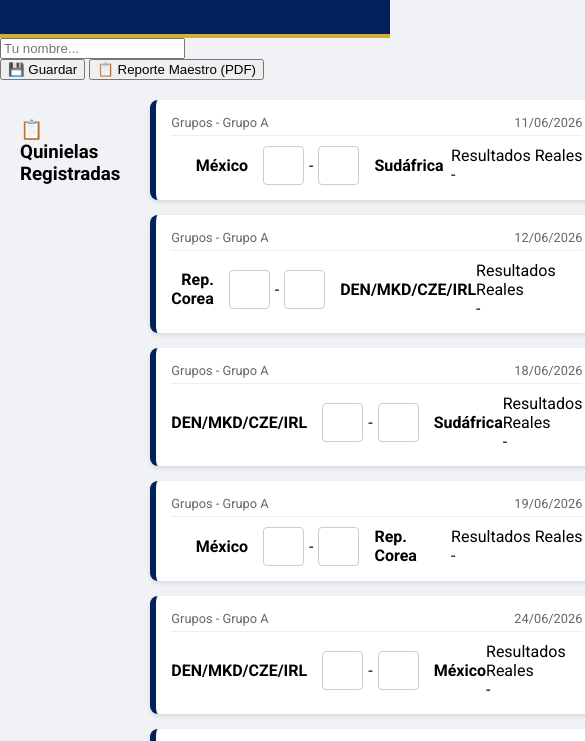
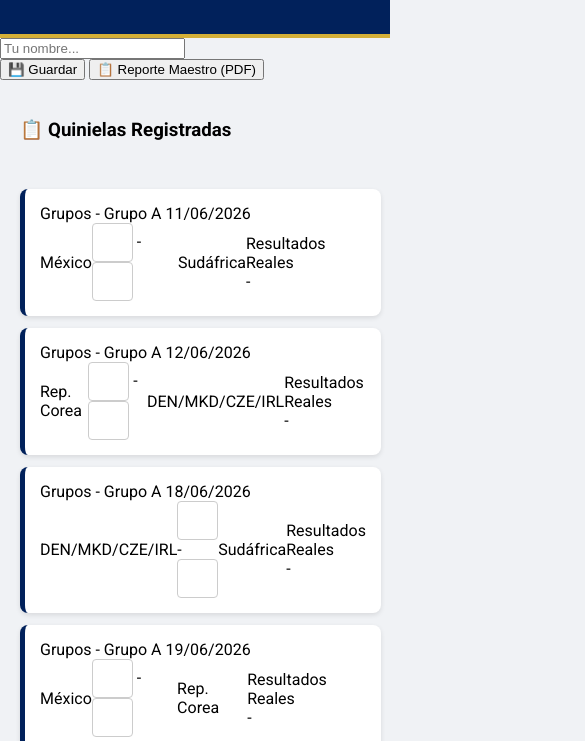
Before and after one commit to carlosldvjuegos/quiniela, a website: page index.html in a window 390 px wide. Shown: the part 115-856 px from the top of the page, 585 px wide, since content can reach past the window. Drawn offline with Linux system fonts and the light colour scheme; no server answers.

Commit message:
Update style.css

```diff
--- a/style.css
+++ b/style.css
@@ -1,12 +1,12 @@
 :root {
     --primary: #01215b;
     --gold: #d4af37;
-    --white: #ffffff;
+    --bg: #f0f2f5;
 }
 
 body {
     font-family: 'Roboto', sans-serif;
-    background-color: #f0f2f5;
+    background-color: var(--bg);
     margin: 0;
 }
 
@@ -19,7 +19,7 @@ header {
 }
 
 .container {
-    max-width: 1300px;
+    max-width: 1200px;
     margin: 0 auto;
     padding: 20px;
 }
@@ -28,54 +28,68 @@ header {
 .layout-principal {
     display: flex;
     align-items: flex-start;
-    gap: 30px;
+    gap: 20px;
 }
 
-/* SIDEBAR FIJA A LA IZQUIERDA */
+/* SIDEBAR FIJA (Funciona en PC y Móvil) */
 .sidebar {
-    width: 280px;
+    width: 250px;
+    position: -webkit-sticky; /* Soporte Safari */
     position: sticky;
-    top: 20px;
-    z-index: 100;
+    top: 10px;
+    z-index: 1000;
 }
 
-/* CONTENEDOR DE PARTIDOS (Ocupa el resto) */
 .content-fixture {
     flex: 1;
 }
 
-/* TARJETAS (Volvemos al diseño horizontal original) */
+/* BOTONES DE QUINIELA */
+.btn-link {
+    background: white;
+    padding: 12px 15px; /* Más espacio interno */
+    border: 1px solid #ddd;
+    border-radius: 8px;
+    display: flex;
+    justify-content: space-between; /* ESTO SEPARA EL NOMBRE DE LOS PUNTOS */
+    align-items: center;
+    margin-bottom: 8px;
+    cursor: pointer;
+    text-decoration: none;
+    color: #333;
+    font-weight: bold;
+}
+
+/* ESPACIADO EXTRA PARA LOS PUNTOS */
+.badge-puntos {
+    margin-left: 20px; /* Separa los puntos del nombre */
+    background: #eee;
+    padding: 2px 8px;
+    border-radius: 5px;
+    font-size: 0.85rem;
+}
+
+.quiniela-activa {
+    background: var(--primary) !important;
+    color: white !important;
+    border: 2px solid var(--gold) !important;
+}
+
+/* TARJETAS DE PARTIDOS (Mantenemos tu diseño horizontal) */
 .partido-card {
     background: white;
+    margin-bottom: 12px;
+    padding: 15px;
     border-radius: 8px;
-    margin-bottom: 15px;
-    padding: 15px;
+    border-left: 5px solid var(--primary);
     box-shadow: 0 2px 5px rgba(0,0,0,0.1);
-    border-left: 6px solid var(--primary);
-}
-
-.card-header {
-    display: flex;
-    justify-content: space-between;
-    font-size: 0.8rem;
-    color: #666;
-    border-bottom: 1px solid #eee;
-    padding-bottom: 5px;
-    margin-bottom: 10px;
 }
 
 .card-body {
     display: flex;
+    justify-content: space-between;
     align-items: center;
-    justify-content: space-between; /* Esto mantiene local-marcador-visita en linea */
 }
-
-/* ALINEACIÓN DE EQUIPOS */
-.equipo-col { flex: 1; font-weight: bold; }
-.local { text-align: right; margin-right: 15px; }
-.visita { text-align: left; margin-left: 15px; }
-
-.marcador-col { display: flex; align-items: center; gap: 5px; }
 
 .marcador-col input {
     width: 35px;
@@ -86,23 +100,16 @@ header {
     border-radius: 4px;
 }
 
-/* LISTA DE USUARIOS */
-.btn-link {
-    background: white;
-    padding: 12px;
-    border: 1px solid #ddd;
-    border-radius: 8px;
-    display: flex;
-    justify-content: space-between;
-    margin-bottom: 10px;
-    cursor: pointer;
+/* AJUSTE PARA TELÉFONOS */
+@media (max-width: 768px) {
+    .layout-principal {
+        flex-direction: column; /* En móvil la lista va arriba de los partidos */
+    }
+    .sidebar {
+        width: 100%;
+        position: sticky;
+        top: 0; /* Se queda pegada al techo del celular al bajar */
+        background: var(--bg);
+        padding-bottom: 10px;
+    }
 }
-
-.quiniela-activa {
-    background: var(--primary) !important;
-    color: white !important;
-    border: 2px solid var(--gold) !important;
-}
-
-/* ELIMINAR ESTORBOS */
-#cabecera-fija-usuario, #resumen-diario, #puntos-dia { display: none !important; }
```
